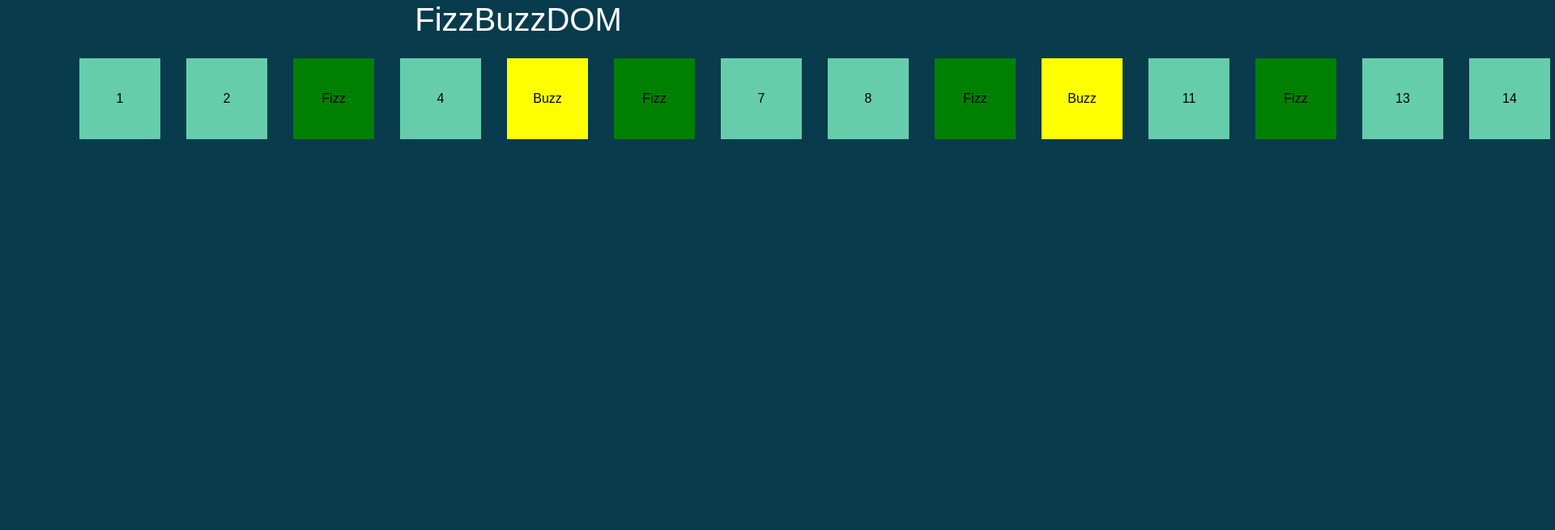
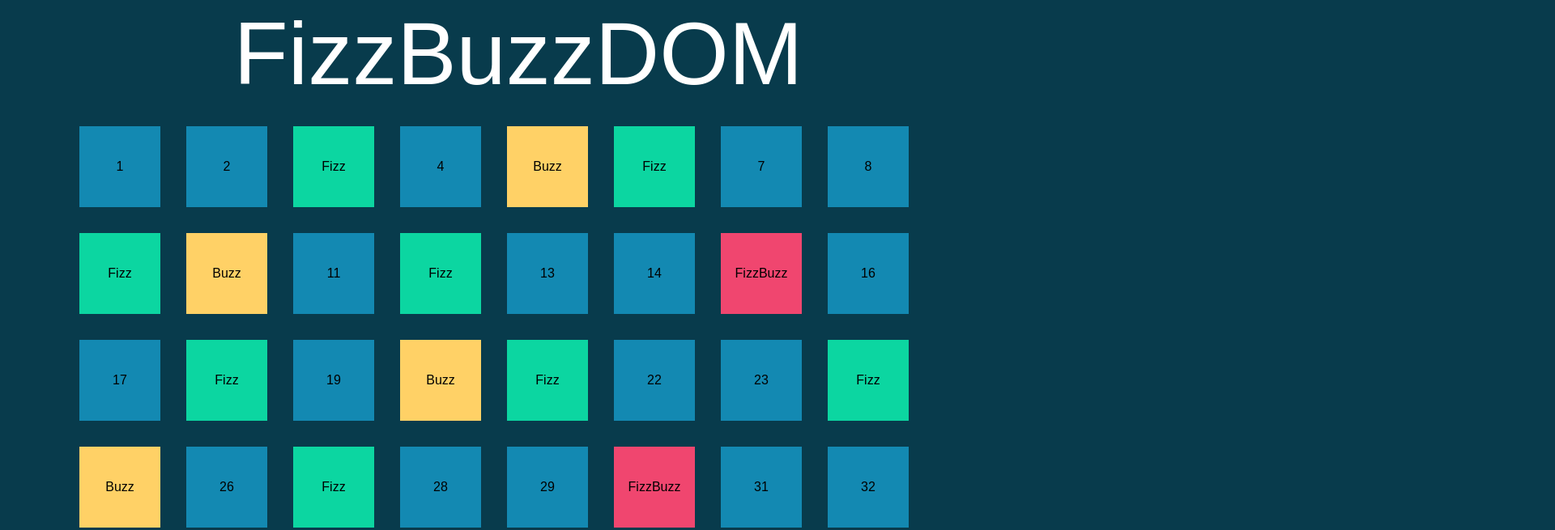
Before and after one commit to bonvi83/js-fizzbuzz, a plain HTML site: page index.html in a window 1280 px wide. Shown: the top 655 px of the page at 81% size, 1920 px wide, since content can reach past the window. Drawn offline with nearby package versions, Linux system fonts and the light colour scheme.

Commit message:
add migliorie ;-)

```diff
--- a/css/style.css
+++ b/css/style.css
@@ -17,18 +17,22 @@ body {
     color: white;
 }
 
+
 h1 {
     text-align: center;
+    font-size: 110px;
 }
 
 #row {
     display: flex;
+    flex-wrap: wrap;
 }
+
 
 .quad {
     width: 100px;
     height: 100px;
-    background-color: mediumaquamarine;
+    background-color: #1389b2;
     color: black;
     display: flex;
     justify-content: center;
@@ -36,13 +40,13 @@ h1 {
 }
 
 .FizzBuzz {
-    background-color: red;
+    background-color: #f0466f;
 }
 
 .Fizz {
-    background-color: green;
+    background-color: #0cd6a1;
 }
 
 .Buzz {
-    background-color: yellow;
+    background-color: #ffd166;
 }
--- a/js/main.js
+++ b/js/main.js
@@ -1,8 +1,4 @@
-// COMANDO DI MATTIA PER VISUALIZZARE TUTTE LE CARD
-// let rowElement = document.querySelector(".row");
-
 const card = document.getElementById("row");
-
 
 // CODICE DI BASE
 for (var i = 1; i <= 100; i++) {
```
